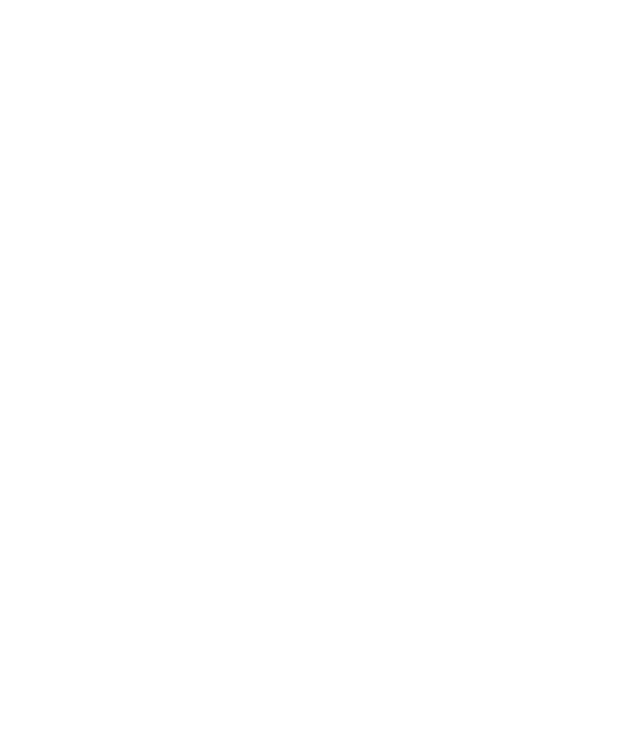
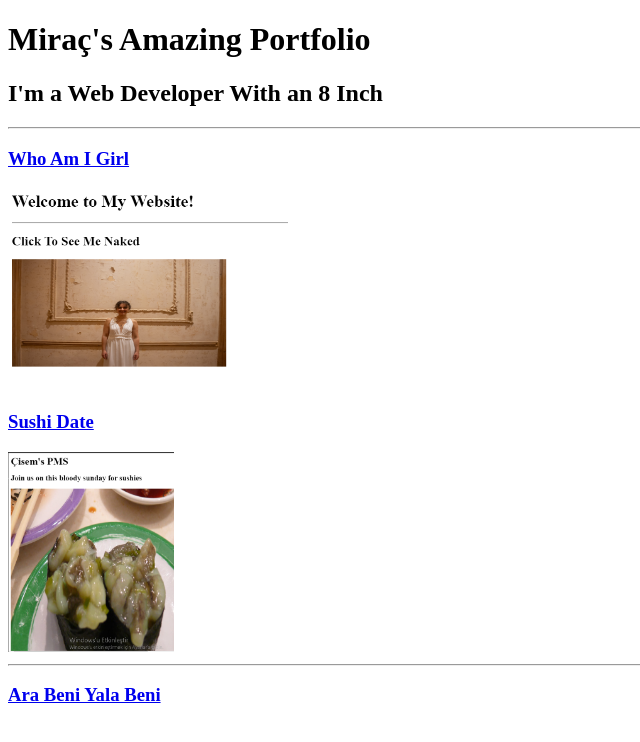
Before and after one commit to amazingmirage/html-portfolio, a plain HTML site: page index.html in a window 1280 px wide. Shown: the whole page, without its empty margins (0-640 px from the left). Drawn offline with Linux system fonts and the light colour scheme.

Commit message:
index.html

```diff
--- a/index.html
+++ b/index.html
@@ -1,15 +1,21 @@
-<!-- TODO 1: Create the HTML Boilerplate -->
+<!DOCTYPE html>
+<html lang="en">
 
-<!-- TODO 2: Add Your previous projects' HTML into the public folder -->
+<head>
+  <meta charset="UTF-8">
+  <title>The Amazing Miraç</title>
+</head>
 
-<!-- TODO 3: Take screenshots of your project previews and add the images to the images folder -->
+<body>
+  <h1>Miraç's Amazing Portfolio</h1>
+  <h2>I'm a Web Developer With an 8 Inch </h2>
+  <hr />
+  <h3><a href="./public/WAI/WAI -Home Page.html">Who Am I Girl</a></h3>
+  <img src="./public/WAI/WIA SS.png" height="200" alt="WIA SS"/>
+  <h3><a href="./public/Sushi Date/Sushi Date.html">Sushi Date</a></h3>
+  <img src="./public/Sushi Date/Sushi Date SS.png" height="200" alt="Sushi Date SS"/>
+  <hr />
+ <h3><a href="./Contact Mirac.html">Ara Beni Yala Beni</a></h3>
+</body>
 
-<!-- TODO 4: Add titles/subtitles etc. -->
-
-<!-- TODO 5: Add a link to the project pages -->
-
-<!-- TODO 6: Add images to show the project previews
-HINT for TODO 6: You can use the height attribute set to 200 to make the image smaller:
-https://developer.mozilla.org/en-US/docs/Web/HTML/Element/img#attr-height -->
-
-<!-- TODO 7: Add the Contact Me and About Me page links -->
+</html>
```
